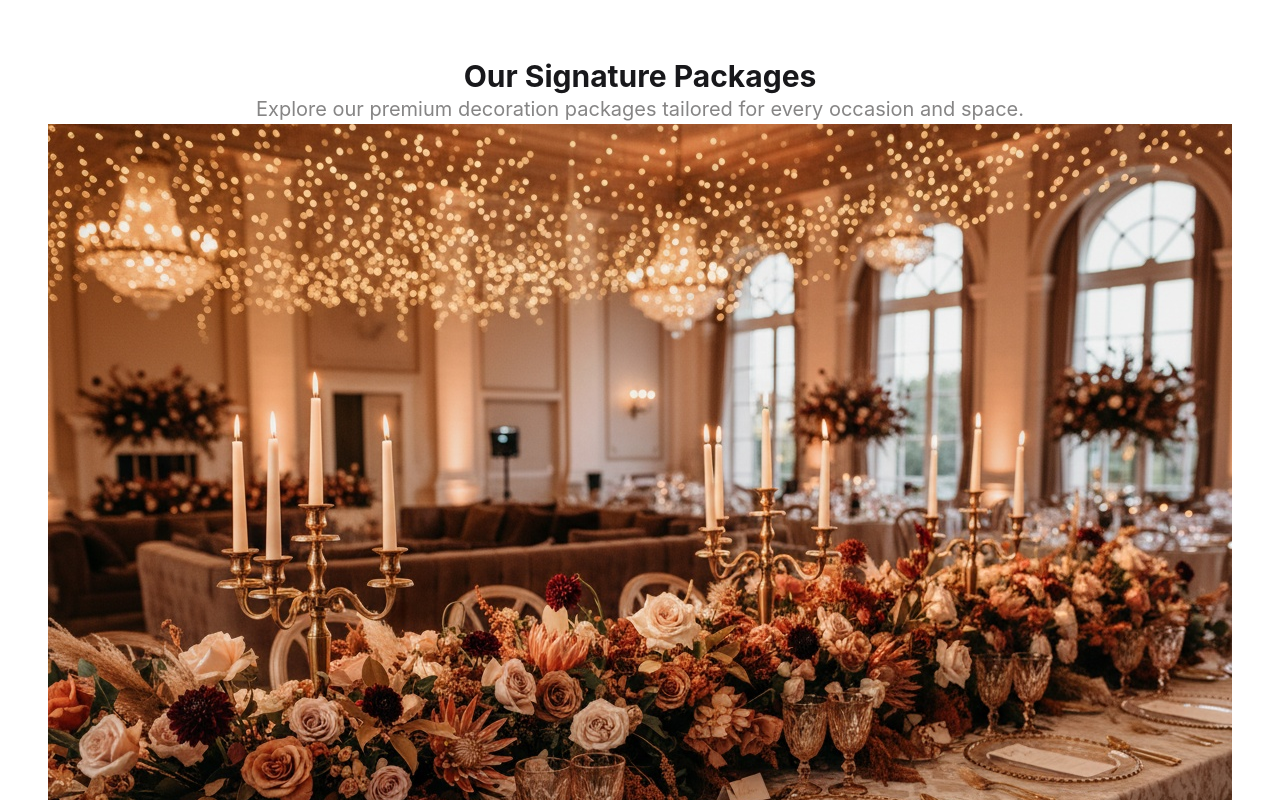
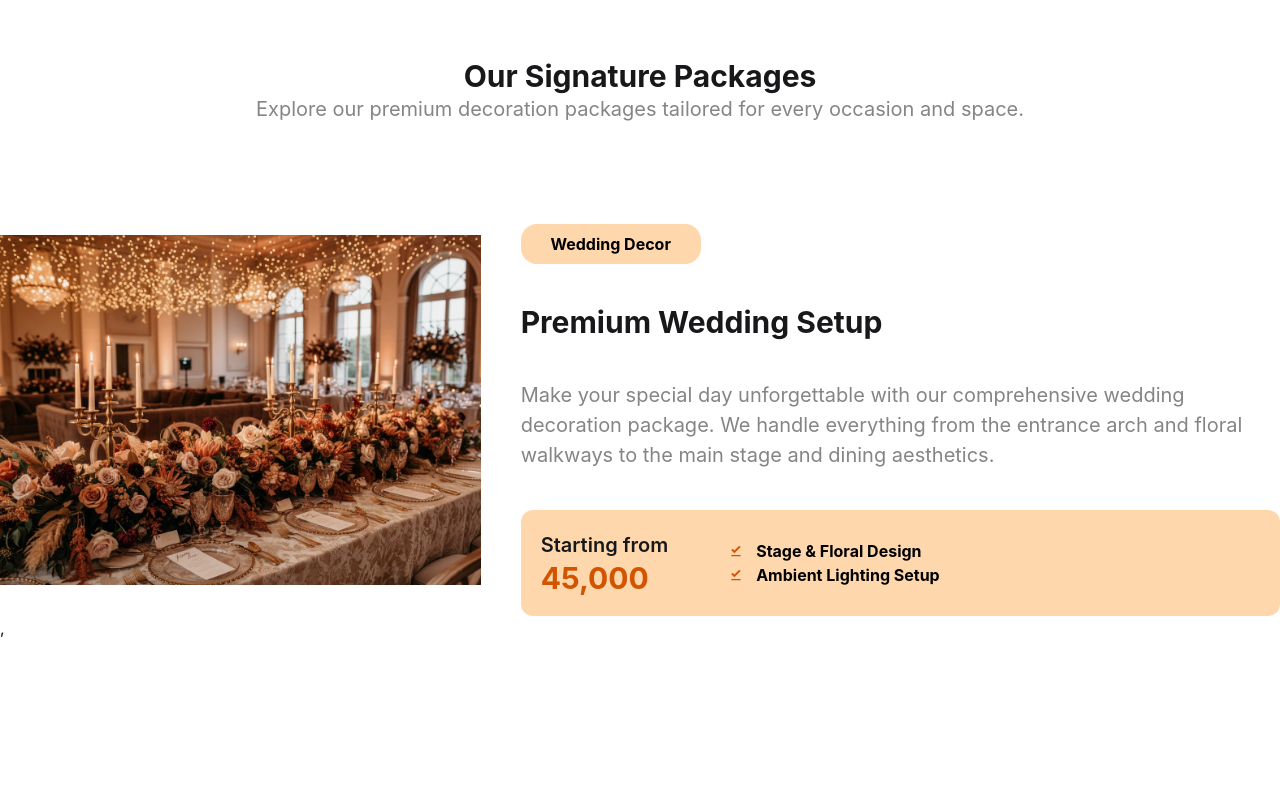
Before and after one commit to thesmahmud77/Client-Smart-Home-Ceremony-Decoration-Booking-System, a React (Vite) app: page / in a window 1280 px wide. Shown: the part 1600-2400 px from the top of the page. After the commit the page ends 2240 px from the top, so only its background shows below. Built offline with nearby package versions, Linux system fonts and the light colour scheme.

Commit message:
Home page Update

```diff
--- a/src/Pages/HomePage/Home.jsx
+++ b/src/Pages/HomePage/Home.jsx
@@ -2,61 +2,16 @@ import React from "react";
 import Navbar from "../../Components/Navbar";
 import { IoPlaySharp } from "react-icons/io5";
 import { FaRegCalendarCheck } from "react-icons/fa";
-import image2 from "../../assets/image2.png";
 import MainContainer from "../../Container/MainContainer";
 import Home2nd from "./Home2nd";
 import Home3rd from "./Home3rd";
+import Homehero from "./Homehero";
 
 const Home = () => {
   return (
     <MainContainer>
       <Navbar></Navbar>
-      <section className="bg-[#FCFBF9] flex items-center justify-between gap-10 mt-10">
-        <div>
-          <h1 className="font-bold text-7xl px-y-50">
-            Transform Your Space Into a Dream
-          </h1>
-          <p className="mt-2 text-xl">
-            Professional home & ceremony decoration services <br /> — booked
-            online in minutes.
-          </p>
-          <div className="flex items-center justify-start my-10 gap-8">
-            <button className="btn-primary">Book Decoration Service</button>
-            <button className="btn-secondary flex item-center justify-center gap-2">
-              <IoPlaySharp className="mt-1" />
-              Book Watch Showreel
-            </button>
-          </div>
-          <div className="flex items-center justify-start gap-3 mt-20">
-            <div className="border-2 border-secondary-content px-5 py-2 rounded-xl">
-              <h1 className="font-bold text-2xl">500+</h1>
-              <p>Projects Completed</p>
-            </div>
-            <div className="border-2 border-secondary-content px-5 py-2 rounded-xl">
-              <h1 className="font-bold text-2xl">49/5</h1>
-              <p>Average Rating</p>
-            </div>
-            <div className="border-2 border-secondary-content px-5 py-2 rounded-xl">
-              <h1 className="font-bold text-2xl">50+</h1>
-              <p>Expert Decorators</p>
-            </div>
-          </div>
-        </div>
-        <div className="relative bg-green-600">
-          <div>
-            <img className="w-300 h-210" src={image2} alt="" />
-          </div>
-          <div className="flex items-center justify-center gap-3 bg-primary w-70 h-20 text-white rounded-[6px] absolute bottom-10 -left-15 ">
-            <div className="bg-secondary w-10 h-10 flex items-center justify-center rounded-4xl text-black">
-              <FaRegCalendarCheck />
-            </div>
-            <div>
-              <h3 className="font-bold">Easy Booking</h3>
-              <p>Secure your date today</p>
-            </div>
-          </div>
-        </div>
-      </section>
+      <Homehero></Homehero>
       <Home2nd></Home2nd>
       <Home3rd></Home3rd>
     </MainContainer>
--- a/src/Pages/HomePage/Home3rd.jsx
+++ b/src/Pages/HomePage/Home3rd.jsx
@@ -1,6 +1,7 @@
 import React from "react";
 import MainContainer from "../../Container/MainContainer";
 import image1 from "../../assets/image1.png";
+import { MdFileDownloadDone } from "react-icons/md";
 
 export default function Home3rd() {
   return (
@@ -11,13 +12,39 @@ export default function Home3rd() {
           Explore our premium decoration packages tailored for every occasion
           and space.
         </p>
-        <div>
-          <div className="flex items-center justify-center">
+        <div className="mt-20">
+          <div className="flex items-center justify-center gap-10">
             <div>
               <img src={image1} alt="" />
             </div>
             <div>
-              <h1></h1>
+              <p className=" text-center bg-secondary text-black font-bold px-5 py-2 w-45 rounded-2xl mt-5">
+                Wedding Decor
+              </p>
+              <h1 className="heading1 mt-10">Premium Wedding Setup</h1>
+              <p className="paragraph1 mt-10">
+                Make your special day unforgettable with our comprehensive
+                wedding decoration package. We handle everything from the
+                entrance arch and floral walkways to the main stage and dining
+                aesthetics.
+              </p>
+              <div className="flex items-center justify-start bg-secondary px-5 py-5 gap-15 rounded-xl mt-10">
+                <div>
+                  <p className="paraHeading">Starting from</p>
+                  <h1 className="heading1 text-primary">45,000</h1>
+                </div>
+
+                <div>
+                  <p className="flex items-center justify-start gap-3 text-black text-paragraph2 font-bold">
+                    <MdFileDownloadDone className="text-primary" />
+                    Stage & Floral Design
+                  </p>
+                  <p className="flex items-center justify-start gap-3 text-black text-paragraph2 font-bold">
+                    <MdFileDownloadDone className="text-primary" /> Ambient
+                    Lighting Setup
+                  </p>
+                </div>
+              </div>
             </div>
           </div>
         </div>
--- /dev/null
+++ b/src/Pages/HomePage/Homehero.jsx
@@ -0,0 +1,59 @@
+import React from "react";
+import image2 from "../../assets/image2.png";
+import { IoPlaySharp } from "react-icons/io5";
+import { FaRegCalendarCheck } from "react-icons/fa";
+
+const Homehero = () => {
+  return (
+    <div>
+      <section className="bg-[#FCFBF9] flex items-center justify-between gap-10 mt-10">
+        <div>
+          <h1 className="font-bold text-7xl px-y-50">
+            Transform Your Space Into a Dream
+          </h1>
+          <p className="mt-2 text-xl">
+            Professional home & ceremony decoration services <br /> — booked
+            online in minutes.
+          </p>
+          <div className="flex items-center justify-start my-10 gap-8">
+            <button className="btn-primary">Book Decoration Service</button>
+            <button className="btn-secondary flex item-center justify-center gap-2">
+              <IoPlaySharp className="mt-1" />
+              Book Watch Showreel
+            </button>
+          </div>
+          <div className="flex items-center justify-start gap-3 mt-20">
+            <div className="border-2 border-secondary-content px-5 py-2 rounded-xl">
+              <h1 className="font-bold text-2xl">500+</h1>
+              <p>Projects Completed</p>
+            </div>
+            <div className="border-2 border-secondary-content px-5 py-2 rounded-xl">
+              <h1 className="font-bold text-2xl">49/5</h1>
+              <p>Average Rating</p>
+            </div>
+            <div className="border-2 border-secondary-content px-5 py-2 rounded-xl">
+              <h1 className="font-bold text-2xl">50+</h1>
+              <p>Expert Decorators</p>
+            </div>
+          </div>
+        </div>
+        <div className="relative bg-green-600">
+          <div>
+            <img className="w-300 h-210" src={image2} alt="" />
+          </div>
+          <div className="flex items-center justify-center gap-3 bg-primary w-70 h-20 text-white rounded-[6px] absolute bottom-10 -left-15 ">
+            <div className="bg-secondary w-10 h-10 flex items-center justify-center rounded-4xl text-black">
+              <FaRegCalendarCheck />
+            </div>
+            <div>
+              <h3 className="font-bold">Easy Booking</h3>
+              <p>Secure your date today</p>
+            </div>
+          </div>
+        </div>
+      </section>
+    </div>
+  );
+};
+
+export default Homehero;
--- a/src/index.css
+++ b/src/index.css
@@ -34,6 +34,9 @@
 .paragraph1 {
   @apply text-[20px] text-[#868585];
 }
+.paragraph2 {
+  @apply text-[22px] text-[#000000];
+}
 
 .paraHeading {
   @apply text-[20px] font-semibold;
```
Also changed, not shown: src/Pages/HomePage/Home4th.jsx (added).
